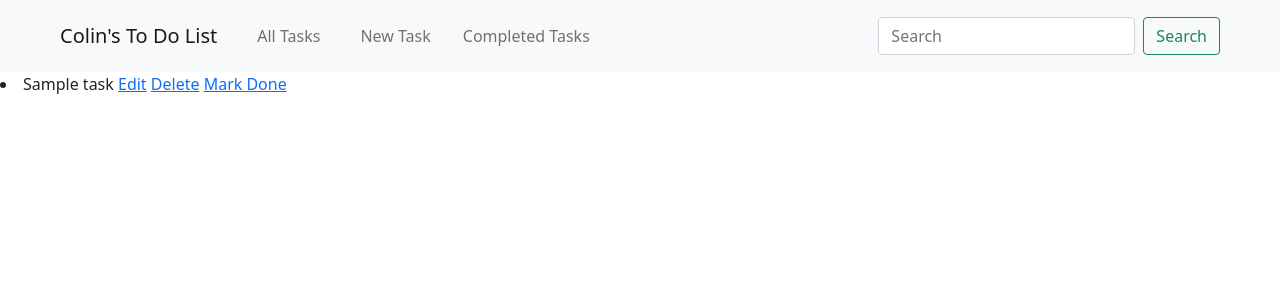
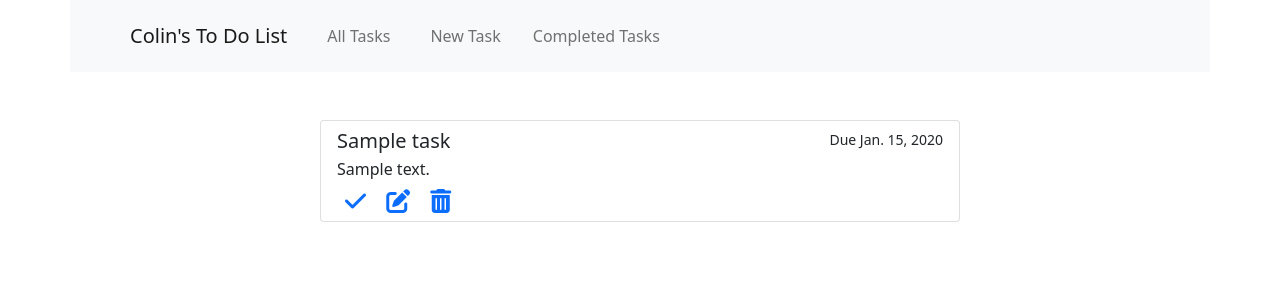
Before and after one commit to cmcgrath454/To-Do-List, a Django app: template todolistapp/templates/index.html in a window 1280 px wide. Shown: the top 300 px of the page. Run offline with Django 4.2, Linux system fonts and the light colour scheme; the template is opened without the code that fills it: values that come from a table or form of the project are taken from there, others are empty; tables that the repository leaves empty hold one stand-in row (values such as "Sample post"); some libraries are stand-ins or nearby versions.

Commit message:
Styled Lists

```diff
--- a/todolist/urls.py
+++ b/todolist/urls.py
@@ -15,7 +15,7 @@ Including another URLconf
 """
 
 from django.contrib import admin
-from django.urls import path, include, re_path
+from django.urls import path
 from todolistapp import views
 
 urlpatterns = [
--- a/todolistapp/models.py
+++ b/todolistapp/models.py
@@ -5,7 +5,7 @@ from django.db import models
 class Task(models.Model):
     name = models.CharField(max_length=25, unique=True)
     is_done = models.BooleanField(default=False)
-    description = models.CharField(max_length=100, null=True)
+    description = models.CharField(max_length=200, default="No Description")
     due_date = models.DateField(null=True)
 
     def __str__(self):
--- a/todolistapp/templates/base.html
+++ b/todolistapp/templates/base.html
@@ -7,6 +7,7 @@
     <title>To Do List</title>
   </head>
   <body>
+    <div class="p-0 m-0 mx-auto container w-100 justify-content-center align-items-center">
       <nav class="navbar navbar-expand-lg navbar-light bg-light py-3 px-5">
         <div class="container-fluid">
           <a class="navbar-brand" href="{% url '' %}">Colin's To Do List</a>
@@ -25,17 +26,14 @@
                 <a class="nav-link mx-2" href="{% url 'completed' %}">Completed Tasks</a>
               </li>
             </ul>
-          <form class="d-flex">
-            <input class="form-control me-2" type="search" placeholder="Search" aria-label="Search">
-            <button class="btn btn-outline-success" type="submit">Search</button>
-          </form>
           </div>
         </div>
       </nav>
+    </div>
 
     {% block content %}
     {% endblock %}
-
+    <script src="https://kit.fontawesome.com/093128b238.js" crossorigin="anonymous"></script>
     <script src="https://cdn.jsdelivr.net/npm/bootstrap@5.1.3/dist/js/bootstrap.bundle.min.js" integrity="sha384-ka7Sk0Gln4gmtz2MlQnikT1wXgYsOg+OMhuP+IlRH9sENBO0LRn5q+8nbTov4+1p" crossorigin="anonymous"></script>
   </body>
 </html>
--- a/todolistapp/templates/index.html
+++ b/todolistapp/templates/index.html
@@ -1,15 +1,30 @@
 {% extends "base.html" %}
 
 {% block content %}
+<div class="list-group w-50 mt-5 mx-auto">
+{% for task in tasks %}
+
+    <div class="list-group-item list-group-item-action">
+      <div class="d-flex w-100 justify-content-between">
+        <h5 class="mb-1">{{ task }}</h5>
+        <small>
+            {% if task.due_date %}
+            Due {{ task.due_date }}
+            {% else %}
+            No Due Date Set
+            {% endif %}
+        </small>
+      </div>
+      <p class="mb-2">{{ task.description }}</p>
+      <a class="px-2" href="/markdone/{{ task.id }}"><i class="fa-solid fa-check fa-xl"></i></a>
+      <a class="px-2" href="/edit/{{ task.id }}"><i class="fa-solid fa-pen-to-square fa-xl"></i></a>
+      <a class="px-2" href="/delete/{{ task.id }}" onclick="return confirm('Are you sure you want to delete this task?')"><i class="fa-solid fa-trash-can fa-xl"></i></a>
+
+      </div>
+{% endfor %}
+</div>
 
 {% for task in tasks %}
-<li>
-    {{ task }}
-    <a href="/edit/{{ task.id }}">Edit</a>
-    <a href="/delete/{{ task.id }}" onclick="return confirm('Are you sure you want to delete this task?')">Delete</a>
-    <a href="/markdone/{{ task.id }}">Mark Done</a>
-</li>
-
 
 {% endfor %}
 
--- a/todolistapp/views.py
+++ b/todolistapp/views.py
@@ -1,7 +1,7 @@
 from django.shortcuts import render
 from django.http import HttpResponse, HttpResponseRedirect
 from .models import Task
-from django.forms import ModelForm
+from django.forms import ModelForm, DateInput
 from django.shortcuts import get_object_or_404, redirect
 
 # Create your views here.
@@ -47,3 +47,6 @@ class TaskForm(ModelForm):
     class Meta:
         model = Task
         fields = ['name', 'description', 'due_date']
+        widgets = {
+            'due_date': DateInput(attrs={'type':'date'})
+        }
```
Also changed, not shown: todolistapp/templates/completed.html (+17 -6 lines), db.sqlite3. Lines whose indentation alone changed are shown as unchanged.
